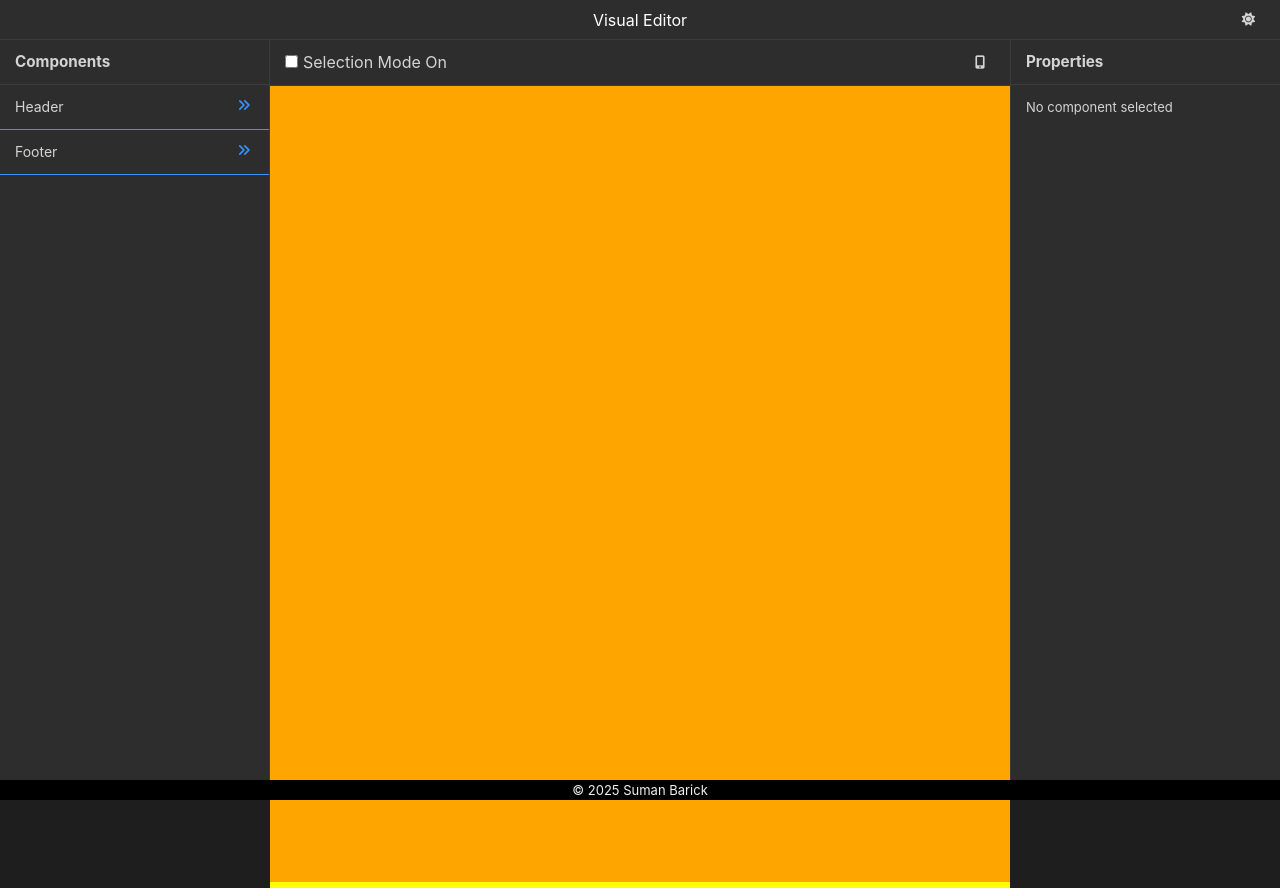
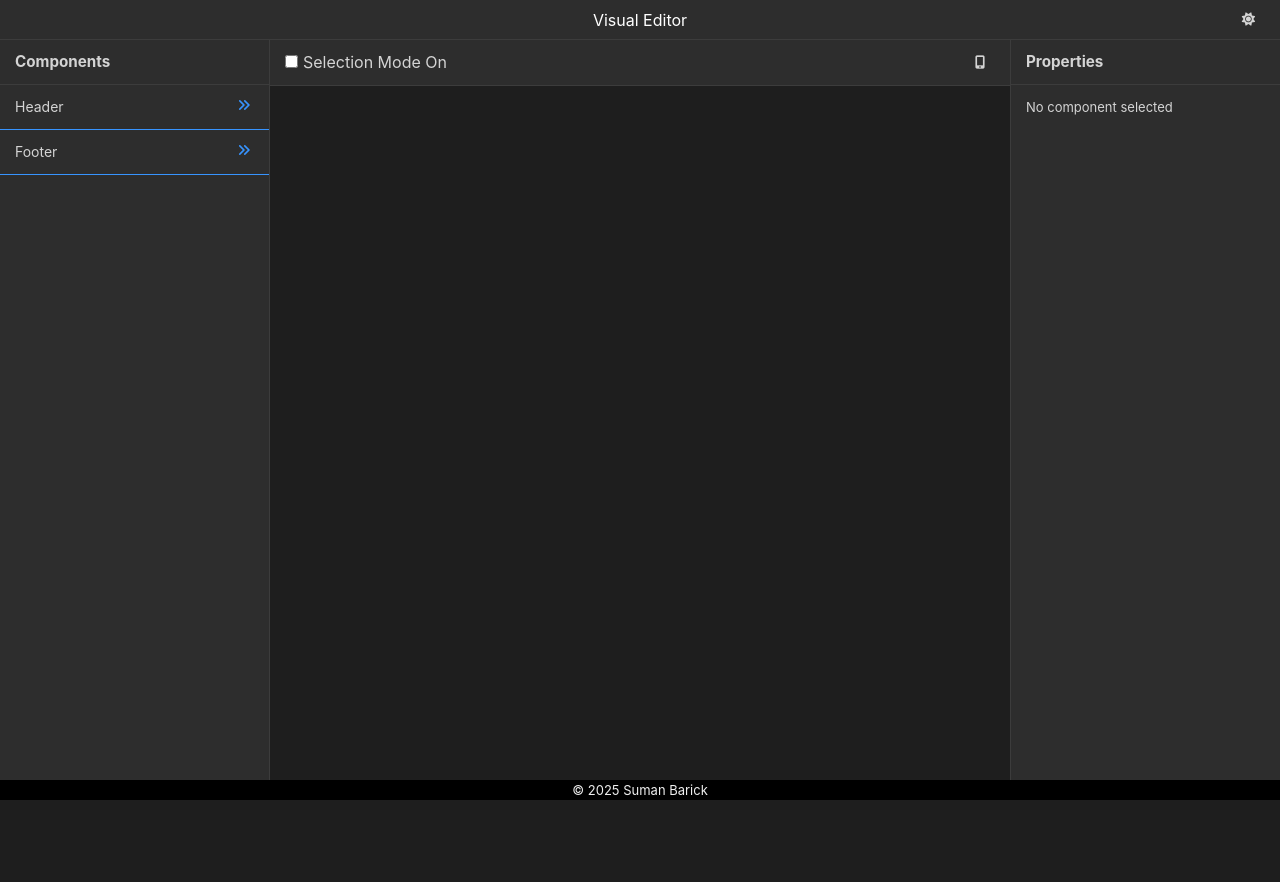
Before and after one commit to codotronix/visual-editor, a React (Vite) app: page / in a window 1280 px wide. Built offline with nearby package versions, Linux system fonts and the light colour scheme.

Commit message:
mobile preview wip

```diff
--- a/src/components/editor/Editor.tsx
+++ b/src/components/editor/Editor.tsx
@@ -2,6 +2,7 @@ import { DndContext } from '@dnd-kit/core';
 import styled from '@emotion/styled';
 import ComponentsExplorer from "./components-explorer/ComponentsExplorer"
 import BuildArea from "./builder-area/BuildArea"
+import BuildAreaIframe from './builder-area/BuildAreaIFrame';
 // import { TComponentInstance } from './types';
 import TopToolBox from './TopToolBox';
 import PropertiesPanel from './properties-panel/PropertiesPanel';
@@ -16,10 +17,10 @@ const Editor = () => {
         <EditorContextProvider>
             <StyledEditor>
                 <TopToolBox />
-
                 <DndContext>
                     <ComponentsExplorer />
                     <BuildArea />
+                    <BuildAreaIframe />
                 </DndContext>
 
                 <PropertiesPanel />
--- a/src/components/editor/builder-area/BuildArea.tsx
+++ b/src/components/editor/builder-area/BuildArea.tsx
@@ -1,5 +1,3 @@
-import { useState, useEffect, useRef } from "react";
-import ReactDOM from "react-dom";
 import styled from "@emotion/styled"
 import { useDroppable, useDndMonitor } from '@dnd-kit/core';
 import clsx from "clsx";
@@ -9,16 +7,16 @@ import { useEditorContext } from "../editorContext";
 
 const StyledBuildArea = styled.div`
     min-height: 100vh;
-    /* margin: 0 270px; */
+    margin: 0 270px;
     background: var(--color-canvas-bg);
     /* background: lightblue; */
     padding: 10px;
 
-    &.mobile_view {
+    /* &.mobile_view {
         width: 370px;
         margin: 15px auto;
         border: 5px solid var(--color-border);
-    }
+    } */
 
     & .bxvse_select_component_checkbox {
         display: none;
@@ -40,7 +38,7 @@ const StyledBuildArea = styled.div`
 
 const BuildArea = () => {
     const {
-        componentTree, createComponent, selectModeOn, selectedComponentInstanceId, setSelectedComponentInstanceId, isMobileView,
+        componentTree, createComponent, selectModeOn, selectedComponentInstanceId, setSelectedComponentInstanceId,
     } = useEditorContext();
 
     const { setNodeRef } = useDroppable({
@@ -106,65 +104,11 @@ const BuildArea = () => {
     return (
         <StyledBuildArea
             ref={setNodeRef}
-            className={clsx(selectModeOn && 'select_mode_on', isMobileView && 'mobile_view')}
+            className={clsx('bxvse_build_area', selectModeOn && 'select_mode_on')}
         >
             {buildJSXFromComponentTree(['root'])}
         </StyledBuildArea>
     );
 };
 
-const StyledBuildAreaIframeWrapper = styled.div`
-    min-height: 100vh;
-    margin: 0 270px;
-    /* background: var(--color-canvas-bg); */
-    background: yellow;
-
-    & > .bxvse_iframe {
-        width: 100%;
-        height: 100vh;
-        border: none;
-        background: orange;
-    }
-`
-
-const BuildAreaIframeWrapper = () => {
-    const iframeRef = useRef<HTMLIFrameElement>(null);
-    const [iFrameLoaded, setIframeLoaded] = useState(false);
-    const { isMobileView } = useEditorContext();
-
-    useEffect(() => {
-        const handleLoad = () => {
-            console.log("iframe loaded")
-            // console.dir(iframeRef.current?.contentDocument?.body)
-            // ReactDOM.createPortal(<BuildArea />, iframeRef.current?.contentDocument?.body as HTMLElement, 'editor-in-iframe')
-            setIframeLoaded(true)
-        }
-
-        if (iframeRef.current?.contentDocument?.readyState === "complete") {
-            handleLoad()
-        } else {
-            iframeRef.current?.addEventListener("load", handleLoad)
-        }
-
-        return () => {
-            iframeRef.current?.removeEventListener("load", handleLoad)
-        };
-    }, [])
-
-    const loadBuildArea = () => {
-        return ReactDOM.createPortal(<BuildArea />, iframeRef.current?.contentDocument?.body as HTMLElement)
-    }
-
-    return (
-        <StyledBuildAreaIframeWrapper>
-            <iframe
-                ref={iframeRef}
-                className={clsx('bxvse_iframe', isMobileView && 'mobile_view')}
-            />
-            { iFrameLoaded && loadBuildArea() }
-        </StyledBuildAreaIframeWrapper>
-    );
-}
-
-export default BuildAreaIframeWrapper
-// export default BuildArea;
+export default BuildArea;
--- /dev/null
+++ b/src/components/editor/builder-area/BuildAreaIframe.tsx
@@ -0,0 +1,56 @@
+import { useState, useEffect, useRef } from "react";
+import ReactDOM from "react-dom";
+import styled from "@emotion/styled"
+import { useEditorContext } from "../editorContext";
+import BuildArea from "./BuildArea";
+import clsx from "clsx";
+
+const StyledBuildAreaIframe = styled.div`
+    min-height: 100vh;
+    margin: 0 270px;
+    /* background: var(--color-canvas-bg); */
+    background: yellow;
+
+    & > .bxvse_iframe {
+        width: 100%;
+        height: 100vh;
+        border: none;
+        background: orange;
+    }
+`
+
+const BuildAreaIframe = () => {
+    const iframeRef = useRef<HTMLIFrameElement>(null);
+    const [iFrameLoaded, setIframeLoaded] = useState(false);
+    const { isMobileView } = useEditorContext();
+
+    useEffect(() => {
+        const handleLoad = () => setIframeLoaded(true)
+
+        if (iframeRef.current?.contentDocument?.readyState === "complete") {
+            handleLoad()
+        } else {
+            iframeRef.current?.addEventListener("load", handleLoad)
+        }
+
+        return () => {
+            iframeRef.current?.removeEventListener("load", handleLoad)
+        };
+    }, [])
+
+    const loadBuildArea = () => {
+        return ReactDOM.createPortal(<BuildArea />, iframeRef.current?.contentDocument?.body as HTMLElement)
+    }
+
+    return (
+        <StyledBuildAreaIframe className={clsx(!isMobileView && 'hidden')}>
+            <iframe
+                ref={iframeRef}
+                className={clsx('bxvse_build_area_iframe')}
+            />
+            { iFrameLoaded && loadBuildArea() }
+        </StyledBuildAreaIframe>
+    );
+}
+
+export default BuildAreaIframe
--- a/src/index.css
+++ b/src/index.css
@@ -15,6 +15,10 @@ body {
   font-size: 1.6rem;
   line-height: 2.4rem;
   color: #333;
+}
+
+.hidden {
+  display: none;
 }
 
 .mr-5 {
```
